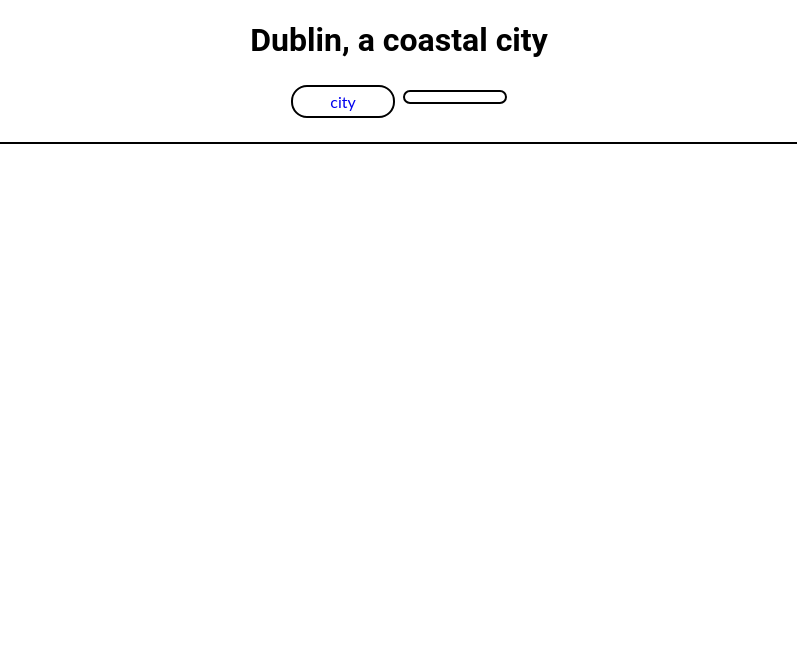
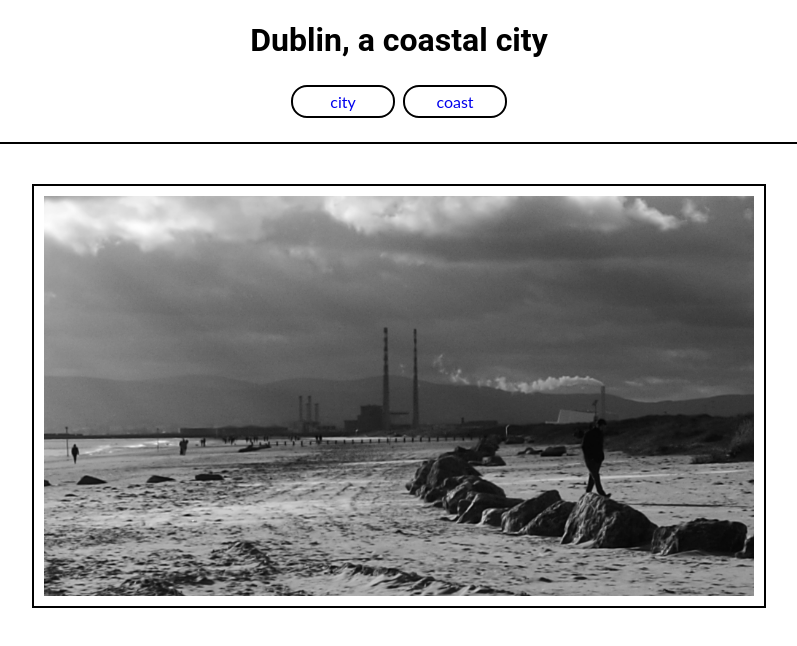
Before and after one commit to szelezsan/dublin-photos-judit, a plain HTML site: page coast.html in a window 1280 px wide. Shown: the whole page, without its empty margins (241-1038 px from the left). Drawn offline with Linux system fonts and the light colour scheme.

Commit message:
feat:add images to the webpages

```diff
--- a/coast.html
+++ b/coast.html
@@ -15,9 +15,14 @@
           <a href="index.html">city</a>
         </li>
         <li>
-          <a href="coast.html"></a>
+          <a href="coast.html">coast</a>
         </li>
       </ul>
     </nav>
+   <section>
+    <figure>
+        <img src="assets/images/beach.jpg" alt="an image of coastal Dublin"
+    </figure>
+   </section>
   </body>
 </html>
```
Also changed, not shown: index.html (+8 -0 lines), assets/images/beach.jpg (added), assets/images/city.jpg (added).
